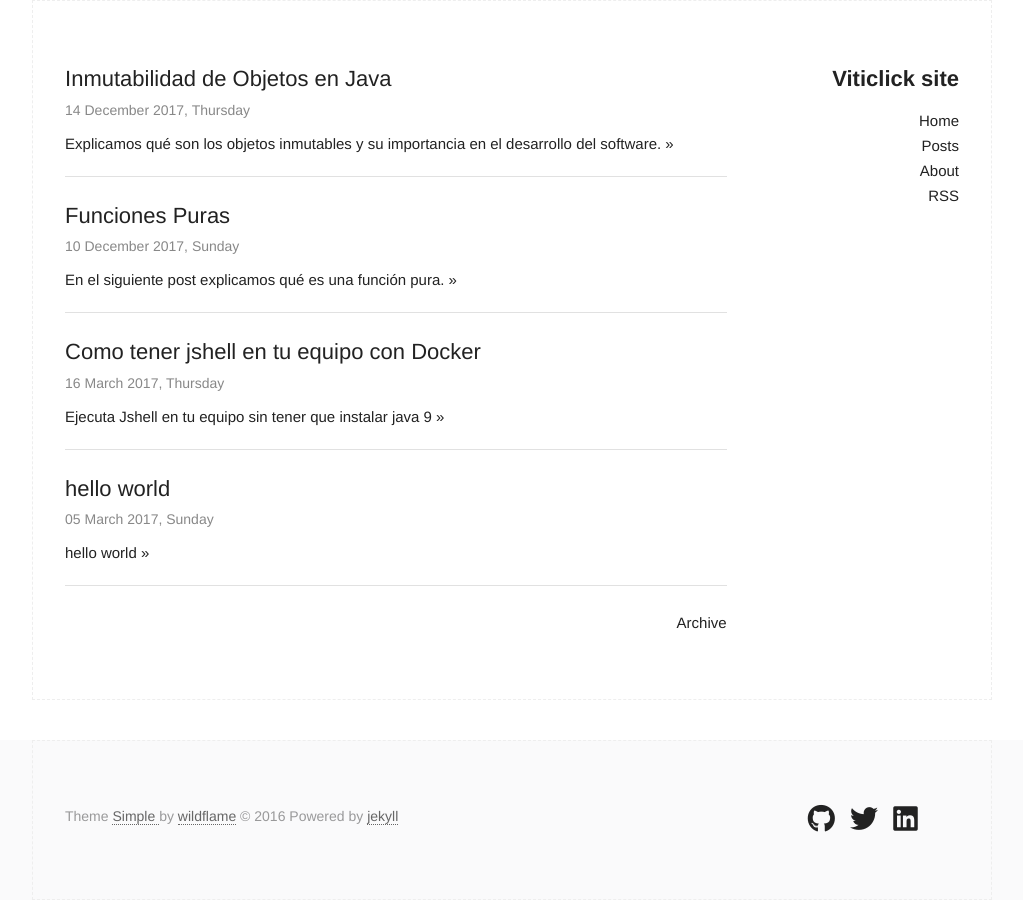
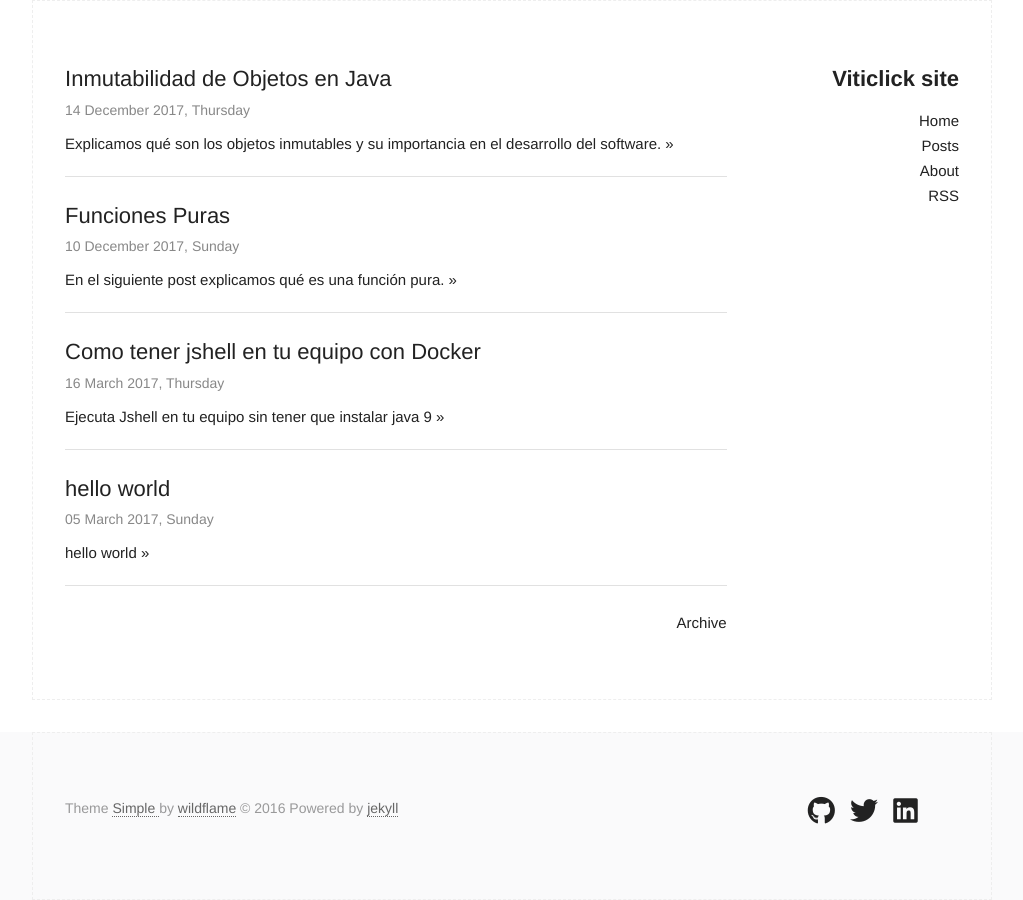
Before and after one commit to viticlick/viticlick.github.io, a Jekyll site: the page built from index.html, in a window 1280 px wide. Shown: the whole page, without its empty margins (128-1151 px from the left). Built offline with Jekyll 4.4.1, drawn with Linux system fonts in a browser that asks for light colours.

Commit message:
Improve footer positions

```diff
--- a/_sass/_base.scss
+++ b/_sass/_base.scss
@@ -440,10 +440,6 @@
 /* Icons
 –––––––––––––––––––––––––––––––––––––––––––––––––– */
 
-.footer i {
-  margin: 0 0.2em;
-}
-
 /* blockquote */
 
 blockquote {
--- a/_sass/_layout.scss
+++ b/_sass/_layout.scss
@@ -296,6 +296,12 @@
 
 .footer {
   float:left;
+  margin-bottom: .5em;
+
+  i {
+    margin: 0 .2em;
+  }
+
 }
 
 .left {
```
